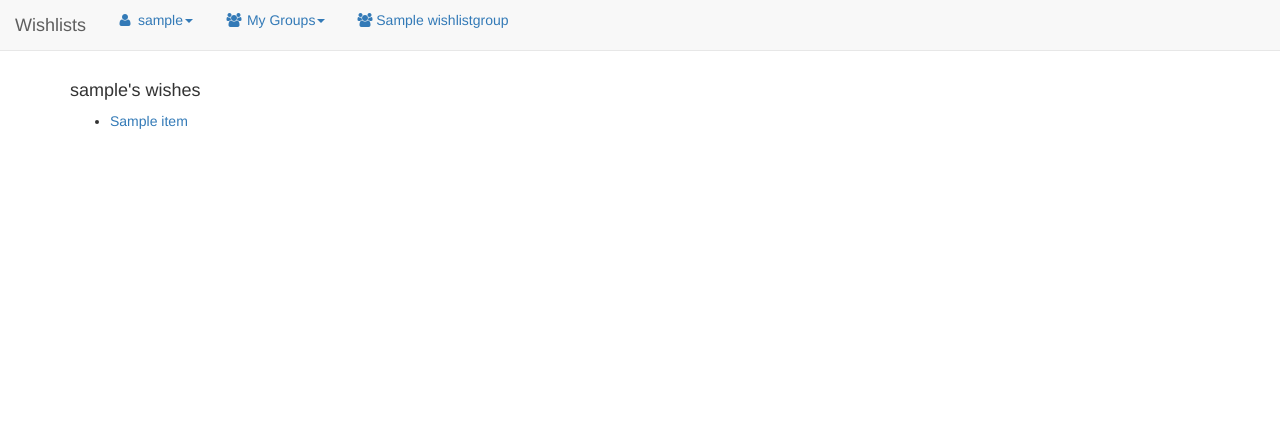
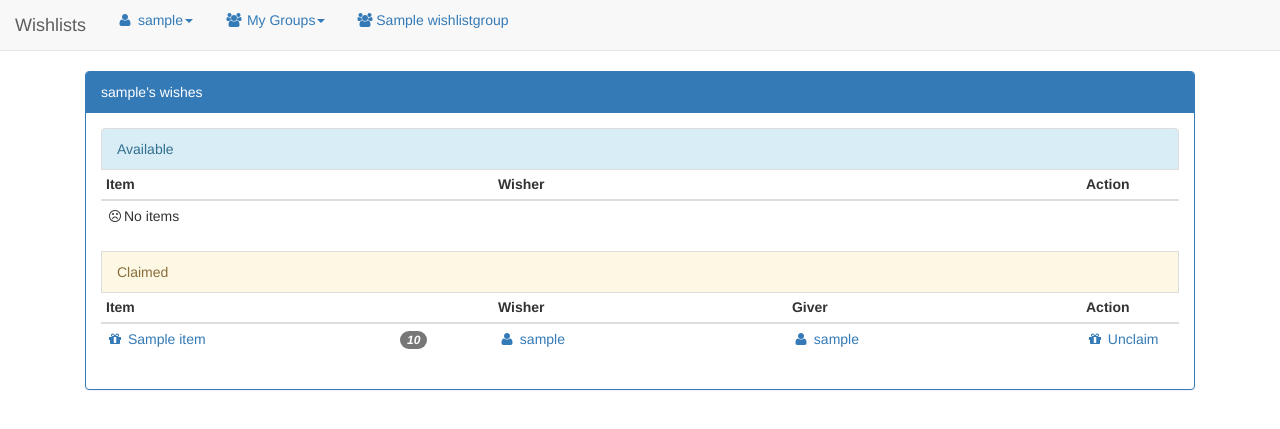
Before and after one commit to pclements12/PyWishlist, a Django app: page /wishlist/1/user/1/ in a window 1280 px wide. Shown: the top 429 px of the page. Run offline with Django 3.2, Linux system fonts and the light colour scheme; a user stored in the database is signed in; tables that the repository leaves empty hold one stand-in row (values such as "Sample post"); some libraries are stand-ins or nearby versions.

Commit message:
modify confirmations to be more generic, default to delete confirmation, allow users to leave groups, update user wishlist to be like the main group page, truncate long urls on item display

```diff
--- a/wishlist/static/js/home.js
+++ b/wishlist/static/js/home.js
@@ -2,6 +2,22 @@
 
     //handle confirming deletes
     var currentDeleteForm = null;
+
+    cdefaults = {
+        title: "Delete",
+        action: "delete",
+        item: "this item"
+    }
+
+    function cap(string){
+        return string.charAt(0).toUpperCase() + string.slice(1);
+    }
+
+    //Configurable: title/action/item
+    //eg: title: Delete?, action: delete, item = "my item name"
+    //produces:
+    //{{title}}!?
+    //"Are you sure you want to {{action}} {{item}}?
 
     $("form.delete a.delete").click(function(ev){
         var $target = $(ev.target)
@@ -11,9 +27,22 @@
         }
         else{
             //delete anchor should have a data-name attribute
-            showDeleteModal($target.data("name"))
+            var options = {
+                title: $target.data("title"),
+                action: $target.data("action"),
+                item: $target.data("name")
+            }
+
+            showDeleteModal($target, $.extend(cdefaults, options))
         }
     })
+
+    function populateModal($modal, options){
+        $modal.find(".confirmation-title").html(options.title)
+        $modal.find(".confirmation-action").html(options.action)
+        $modal.find(".confirmation-button").html(cap(options.action))
+        $modal.find(".confirmation-item").html(options.item)
+    }
 
     $("#deleteItemBtn").click(function(){
         currentDeleteForm.submit();
@@ -24,10 +53,10 @@
         currentDeleteForm = null;
     })
 
-    function showDeleteModal(itemName){
-        var modal = $("#confirmDeleteModal")
-        modal.find("#modalDeleteItemName").html(itemName)
-        modal.modal("show");
+    function showDeleteModal(itemName, options){
+        var $modal = $("#confirmDeleteModal")
+        populateModal($modal, options);
+        $modal.modal("show");
     }
 
     //handle item claim/unclaim ajax calls
--- a/wishlist_app/models.py
+++ b/wishlist_app/models.py
@@ -54,6 +54,12 @@ class WishlistGroup(models.Model):
 
     def add_user(self, user):
         return GroupMember.objects.create(user=user, group=self)
+
+    def remove_user(self, user):
+        if self.contains_user(user):
+            GroupMember.objects.get(user=user, group=self).delete()
+        else:
+            raise PermissionDenied("User isn't a member of the group")
 
     def remove_user(self, user):
         print "removing user from group %s" % user
--- a/wishlist_app/templates/wishlist_app/base.html
+++ b/wishlist_app/templates/wishlist_app/base.html
@@ -42,14 +42,14 @@
         <div class="modal-dialog modal-sm">
             <div class="modal-content">
                  <div class="modal-header">
-                  <h3>Delete <i class="fa fa-exclamation"></i><i class="fa fa-question"></i></h3>
+                  <h3 ><span class="confirmation-title">Delete</span> <i class="fa fa-exclamation"></i><i class="fa fa-question"></i></h3>
                 </div>
                 <div class="modal-body">
-                    Are you sure you want to delete <span id="modalDeleteItemName" class="text-danger"></span>?
+                    Are you sure you want to <span class="confirmation-action">delete</span> <span class="confirmation-item text-danger"></span>?
                 </div>
                 <div class="modal-footer">
                     <button id="cancelDeleteBtn" type="button" class="btn btn-default" data-dismiss="modal">Cancel</button>
-                    <button id="deleteItemBtn" type="button" class="btn btn-danger"><i class="fa fa-trash"></i> Delete</button>
+                    <button id="deleteItemBtn" type="button" class="btn btn-danger"><i class="fa fa-trash"></i> <span class="confirmation-button">Delete</span></button>
                 </div>
             </div>
         </div>
--- a/wishlist_app/templates/wishlist_app/group/group_home.html
+++ b/wishlist_app/templates/wishlist_app/group/group_home.html
@@ -13,6 +13,11 @@
                 <form class="pull-right delete" method="POST" action="{% url 'group_delete' group.id %}">
                     {% csrf_token %}
                     <a class="delete inverse" data-name="{{ group.name }}"><i class="fa fa-trash"></i> Delete</a>
+                </form>
+                {% else %}
+                <form class="pull-right delete" method="POST" action="{% url 'user_remove' group.id %}">
+                    {% csrf_token %}
+                    <a class="delete inverse" data-title="Leave group" data-action="leave" data-name="{{ group.name }}"><i class="fa fa-sign-out"></i> Leave Group</a>
                 </form>
                 {% endif %}
             </div>
--- a/wishlist_app/templates/wishlist_app/group/user_wishlist.html
+++ b/wishlist_app/templates/wishlist_app/group/user_wishlist.html
@@ -3,21 +3,22 @@
     <title>{{ wisher.username }}'s wishes</title>
 {% endblock%}
 {% block body %}
-    <h4>{{ wisher.username }}'s wishes</h4>
-    {% if items %}
-        <ul>
-            {% for item in items %}
-                <li>
-                    <a href="{% url 'item_read' item.id %}">{{ item.name }}</a>
-                    {% if item.group.is_secret_santa %}
-                        {% include 'wishlist_app/item/item_claim_secret_santa.html' %}
-                    {% else %}
-                        {% include 'wishlist_app/item/item_claim.html' %}
-                    {% endif %}
-                </li>
-            {% endfor %}
-        </ul>
-    {% else %}
-        <p>No wishes made yet</p>
-    {% endif %}
+    <div class="col-lg-12">
+        <div class="panel panel-primary">
+            <div class="panel-heading">
+               {{ wisher.username }}'s wishes
+            </div>
+            <!-- /.panel-heading -->
+            <div class="panel-body">
+                <li class="list-group-item list-group-item-info">Available</li>
+                <div id="available">
+                    {% include 'wishlist_app/item/list.html' with items=available_items available=True %}
+                </div>
+                <li class="list-group-item list-group-item-warning">Claimed</li>
+                <div id="claimed">
+                    {% include 'wishlist_app/item/list.html' with items=claimed_items available=False %}
+                </div>
+            </div>
+        </div>
+    </div>
 {% endblock %}
--- a/wishlist_app/templates/wishlist_app/item/item.html
+++ b/wishlist_app/templates/wishlist_app/item/item.html
@@ -23,7 +23,7 @@
                     </li>
                     {% if item.link %}
                     <a class="list-group-item" target="_blank" href="{{item.link}}">
-                        <h4><i class="fa fa-link"></i> {{ item.link }}</h4>
+                        <h4><i class="fa fa-link"></i> {{ item.link | truncatechars:35 }}</h4>
                     </a>
                     {% endif %}
                     <li class="list-group-item">
--- a/wishlist_app/urls.py
+++ b/wishlist_app/urls.py
@@ -32,6 +32,7 @@ urlpatterns = [
     # user
     url(r'^user$', user.profile, name="user_profile"),
     url(r'^user/edit$', user.update, name="user_update"),
+    url(r'^user/remove/(?P<group_id>[0-9]+)$', user.remove, name="user_remove"),
     url(r'^user/search/(?P<group_id>[0-9]+)$', user.search, name="user_search"),
     url(r'^user/invite', user.invite, name="user_invite"),
 ]
--- a/wishlist_app/views/group.py
+++ b/wishlist_app/views/group.py
@@ -115,11 +115,21 @@ def user_wishlist(request, group_id, wisher_id):
     group = get_object_or_404(WishlistGroup, pk=group_id)
     wisher = get_object_or_404(User, pk=wisher_id)
     print "Wisher: %s: %s" % (wisher_id, wisher.username)
-    items = Item.objects.filter(wisher=wisher, group=group)
+
+    assignment = group.get_assignment(request.user)
+
+    available = Item.objects.filter(group=group, wisher=wisher, claimed=False)
+    claimed = Item.objects.filter(group=group, wisher=wisher, claimed=True)
+
+    if group.is_secret_santa():
+        available = available.filter(wisher=assignment.wisher)
+        claimed = claimed.filter(giver=request.user)
+
     return render(request, "wishlist_app/group/user_wishlist.html", {
         "group": group,
         "wisher": wisher,
-        "items": items,
+        "available_items": available,
+        "claimed_items": claimed,
         "assignment": group.get_assignment(request.user)
     })
 
```
Also changed, not shown: wishlist_app/views/user.py (+10 -0 lines).
